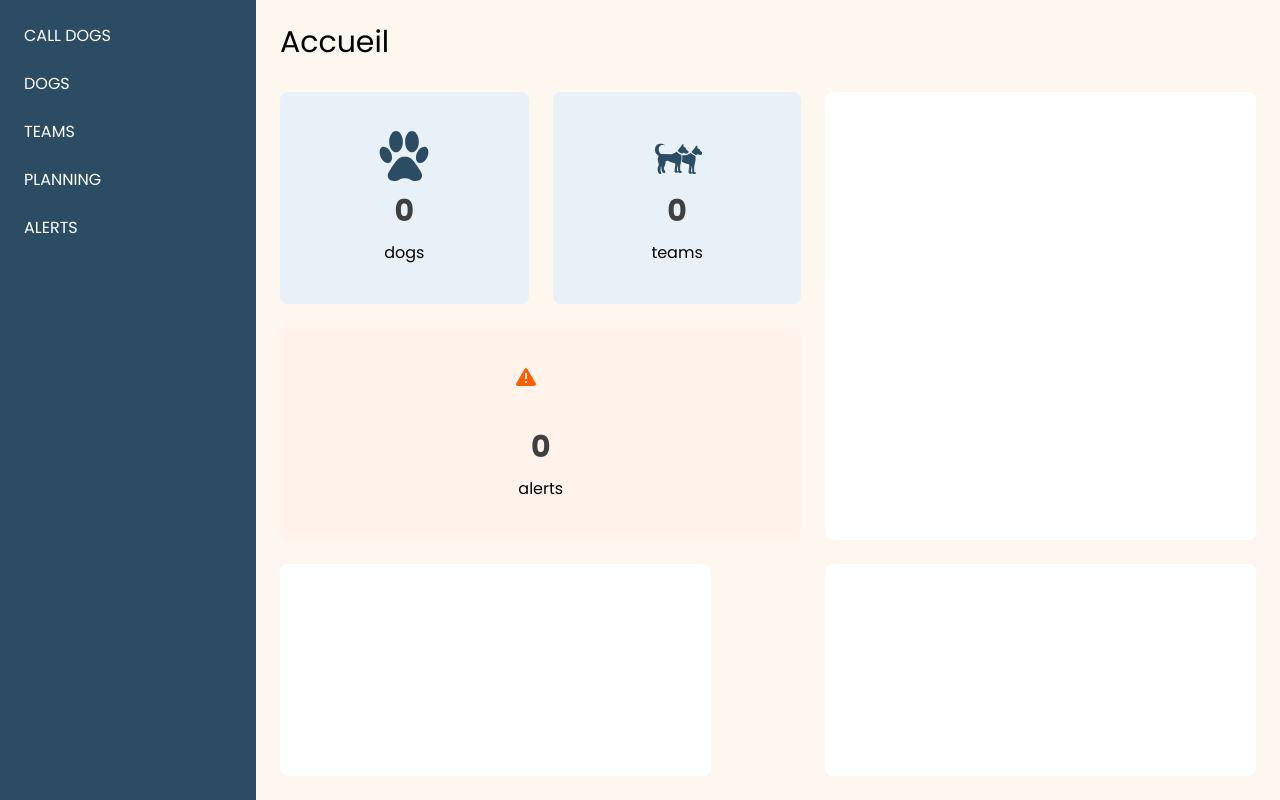
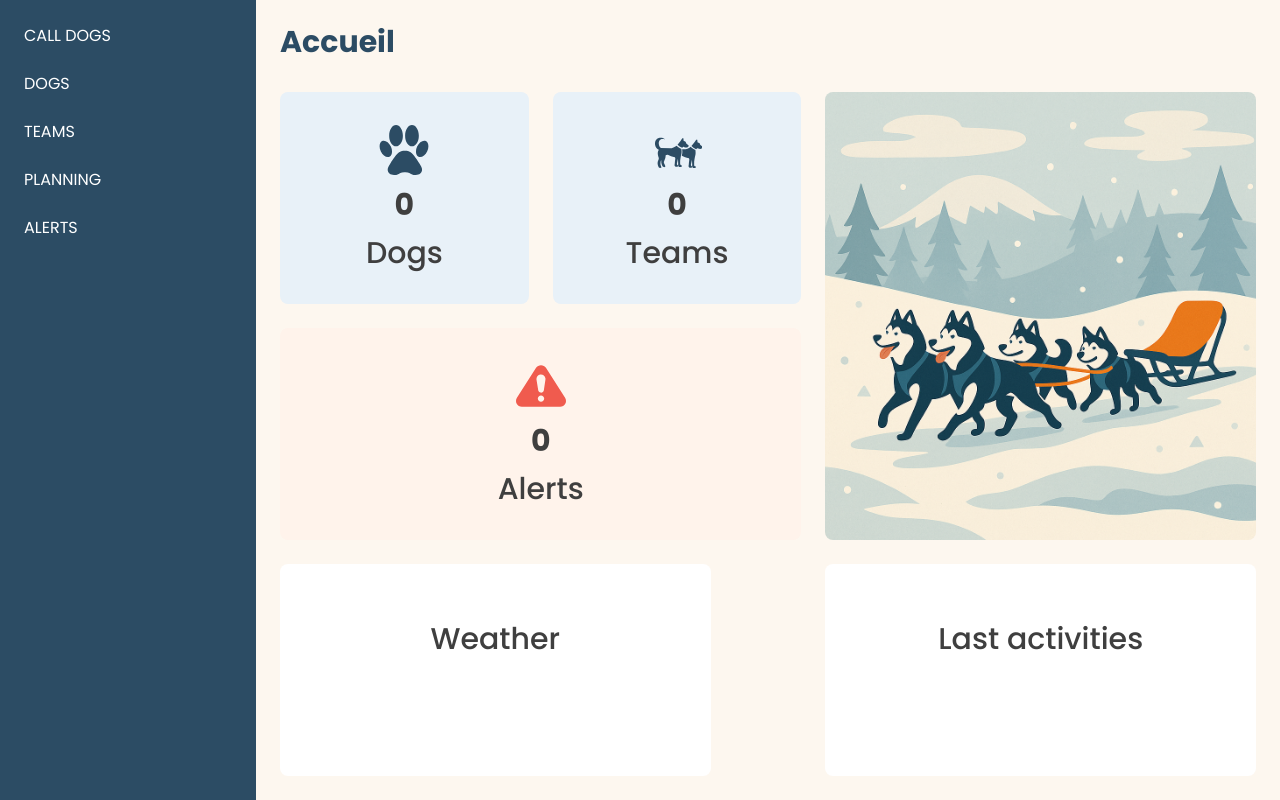
Before and after one commit to GrischK/call_dogs, a React (Vite) app in the folder client/: page / in a window 1280 px wide. Built offline with nearby package versions, Linux system fonts and the light colour scheme; no server answers.

Commit message:
💄 Home page

```diff
--- /dev/null
+++ b/client/src/cpn/ActivityCard/ActivityCard.jsx
@@ -0,0 +1,14 @@
+const ActivityCard = ({ icon, info, purpose, className }) => {
+  return (
+    <div
+      className={`${className} bg-white card flex flex-col items-center justify-center gap-3`}
+    >
+      <div className={`flex flex-col items-center justify-center gap-3`}>
+        <p className={"font-medium text-3xl text-textSubtitle"}>{purpose}</p>
+        <div className={"w-[50px] h-[50px] text-alert"}>{icon}</div>
+      </div>
+    </div>
+  );
+};
+
+export default ActivityCard;
--- a/client/src/cpn/AlertCard/AlertCard.jsx
+++ b/client/src/cpn/AlertCard/AlertCard.jsx
@@ -3,9 +3,9 @@ const AlertCard = ({ icon, info, purpose, className }) => {
     <div
       className={`${className} bg-alertCard card flex flex-col items-center justify-center gap-3`}
     >
-      <div className={"w-[50px] h-[50px] text-primary"}>{icon}</div>
+      <div className={"w-[50px] h-[50px] text-alert"}>{icon}</div>
       <span className={"font-bold text-3xl text-textSubtitle"}>{info}</span>
-      <p>{purpose}</p>
+      <p className={"font-medium text-3xl text-textSubtitle"}>{purpose}</p>
     </div>
   );
 };
--- a/client/src/cpn/InfoCard/InfoCard.jsx
+++ b/client/src/cpn/InfoCard/InfoCard.jsx
@@ -5,7 +5,7 @@ const InfoCard = ({ icon, info, purpose, className }) => {
     >
       <div className={"w-[50px] h-[50px] text-primary"}>{icon}</div>
       <span className={"font-bold text-3xl text-textSubtitle"}>{info}</span>
-      <p>{purpose}</p>
+      <p className={"font-medium text-3xl text-textSubtitle"}>{purpose}</p>
     </div>
   );
 };
--- a/client/src/pages/Home/Home.css
+++ b/client/src/pages/Home/Home.css
@@ -7,8 +7,19 @@
 }
 
 .div1 { grid-area: 1 / 1 / 3 / 4; }
+
 .div2 { grid-area: 1 / 4 / 3 / 7; }
+
 .div3 { grid-area: 3 / 1 / 5 / 7; }
-.div4 { grid-area: 1 / 7 / 5 / 12; }
+
+.div4 {
+    grid-area: 1 / 7 / 5 / 12;
+    background-image: url("../../assets/hysky_team.png");
+    background-size: cover;
+    background-position: center;
+    background-repeat: no-repeat;
+}
+
 .div5 { grid-area: 5 / 1 / 7 / 6; }
+
 .div6 { grid-area: 5 / 7 / 7 / 12; }
--- a/client/src/pages/Home/Home.jsx
+++ b/client/src/pages/Home/Home.jsx
@@ -7,9 +7,10 @@ import Dogs from "../../assets/dogs.svg?react";
 import Alert from "../../assets/alert.svg?react";
 import InfoCard from "../../cpn/InfoCard/InfoCard.jsx";
 import AlertCard from "../../cpn/AlertCard/AlertCard.jsx";
+import ActivityCard from "../../cpn/ActivityCard/ActivityCard.jsx";
 
 function Home() {
-  const [dogs, setDogs] = useState();
+  const [dogs, setDogs] = useState([]);
 
   useEffect(() => {
     fetchDogs(setDogs);
@@ -19,29 +20,31 @@ function Home() {
     <div className={"w-full h-full min-h-[100vh] flex"}>
       <Sidebar />
       <div className={"bg-background flex-1 p-6 flex flex-col"}>
-        <h1 className={"textTitle text-3xl mb-8"}>Accueil</h1>
+        <h1 className={"textTitle font-bold text-3xl mb-8 text-primary"}>
+          Accueil
+        </h1>
         <div className={"grid-container flex-1"}>
           <InfoCard
             className={"div1"}
             icon={<DogPaw />}
-            info={dogs ? dogs.length : "0"}
-            purpose={"dogs"}
+            info={dogs.length.toString()}
+            purpose={"Dogs"}
           />
           <InfoCard
             className={"div2"}
             icon={<Dogs />}
             info={"0"}
-            purpose={"teams"}
+            purpose={"Teams"}
           />
           <AlertCard
             className={"div3"}
             icon={<Alert />}
             info={"0"}
-            purpose={"alerts"}
+            purpose={"Alerts"}
           />
           <div className={"div4 bg-white card"}></div>
-          <div className={"div5 bg-white card"}></div>
-          <div className={"div6 bg-white card"}></div>
+          <ActivityCard purpose={"Weather"} className={"div5"} />
+          <ActivityCard purpose={"Last activities"} className={"div6"} />
         </div>
       </div>
     </div>
```
Also changed, not shown: client/src/assets/alert.svg, client/src/assets/hysky_team.png (added).
